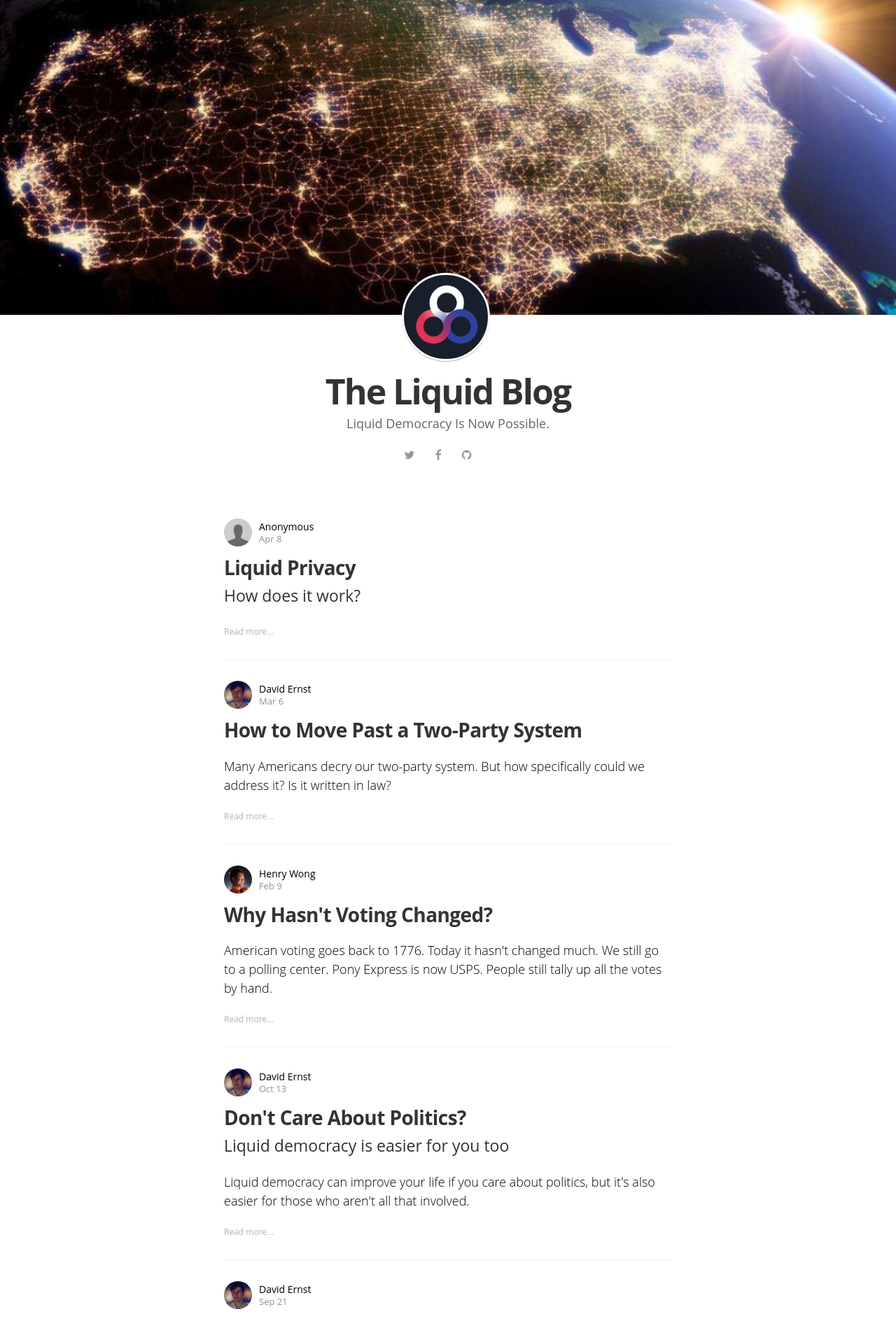
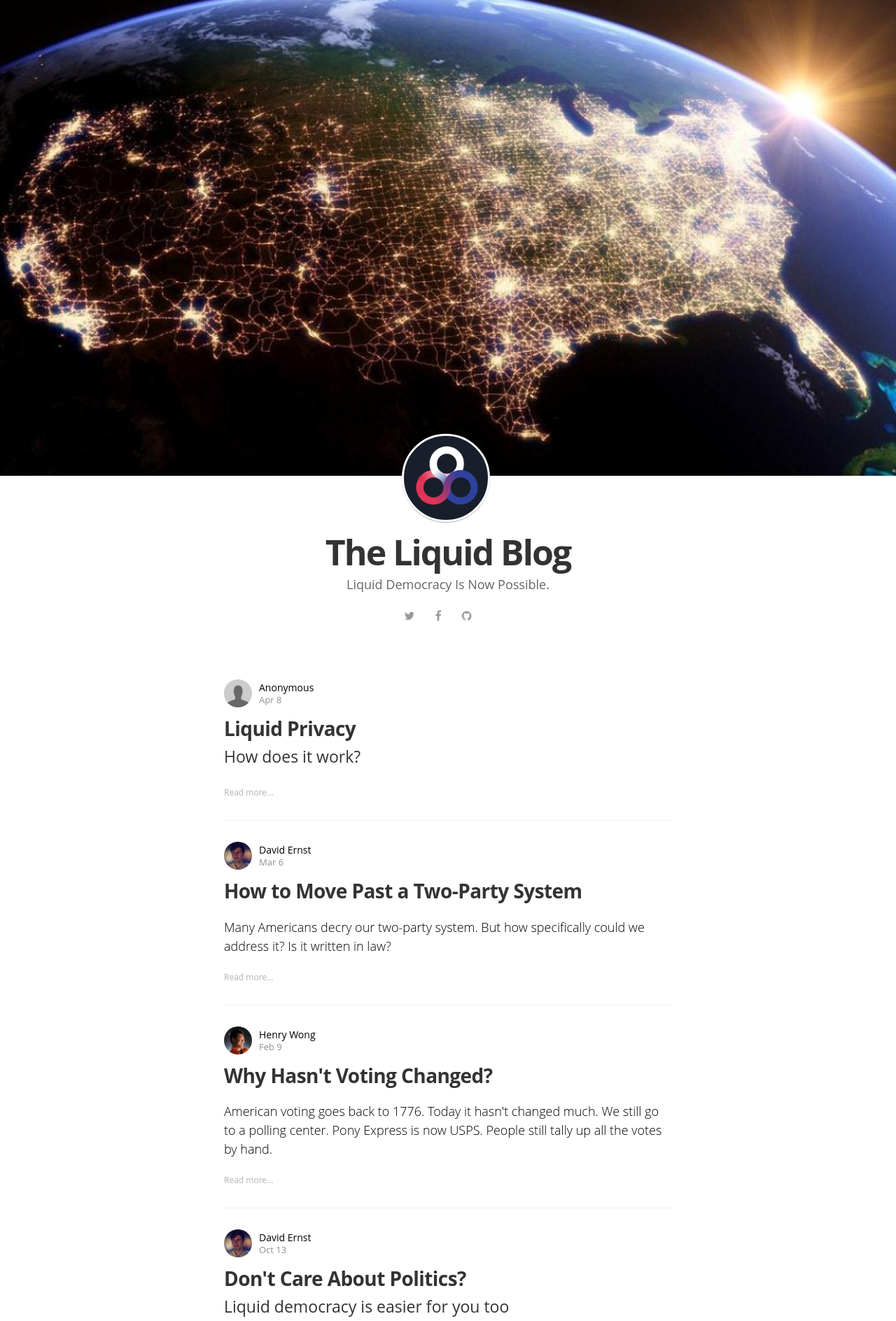
Before and after one commit to voteliquid/blog, a Jekyll site: the page built from index.html, in a window 1280 px wide. Shown: the top 1888 px of the page at 70% size. Built offline with Jekyll 4.4.1, drawn with Linux system fonts in a browser that asks for light colours; nearby versions of some CDN libraries; some web fonts are replaced; the list of posts is cut into pages by our own code.

Commit message:
Adjust blog header teaserimage height responsively

```diff
--- a/css/main.sass
+++ b/css/main.sass
@@ -40,10 +40,14 @@ body
   font-feature-settings: "liga", "dlig"
 
 .teaserimage
-  height: 450px
+  height: 680px
   position: relative
   overflow: hidden
   background-color: #000
+  @include respond-to(800)
+    height: 370px
+  @include respond-to(550)
+    height: 240px
   .teaserimage-image
     background-size: cover
     background-position: center
```
